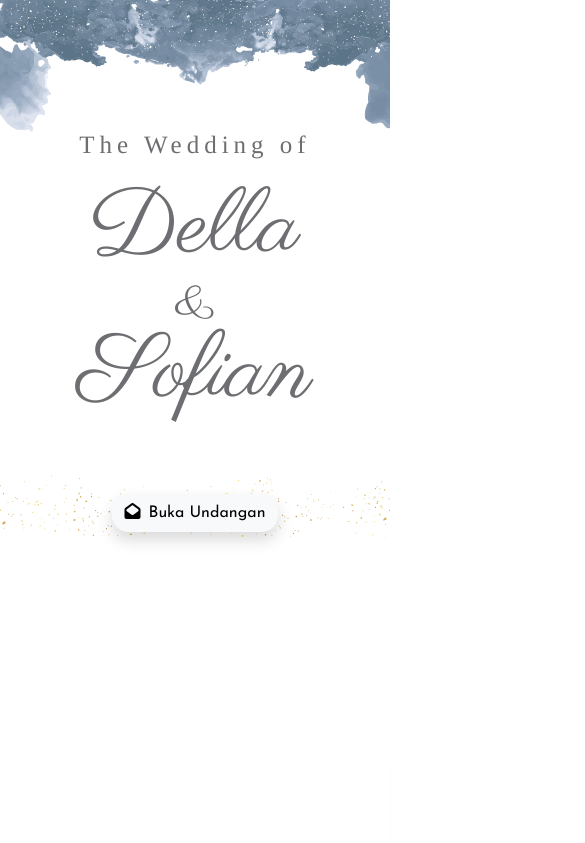
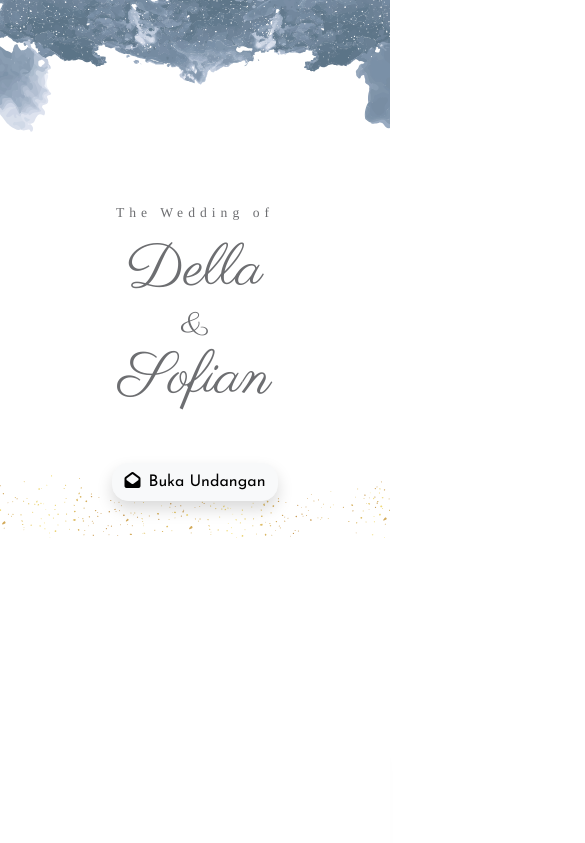
Before and after one commit to bondaxali/bondaxali.github.io, a plain HTML site: page index.html in a window 390 px wide. Shown: the top 843 px of the page, 585 px wide, since content can reach past the window. Drawn offline with nearby package versions, Linux system fonts and the light colour scheme.

Commit message:
update css viewport

```diff
--- a/css/app.css
+++ b/css/app.css
@@ -30,68 +30,34 @@ h1 {
     /* background-position: fixed; */
 }
 
-@media only screen and (max-width: 700px) {
-    .img {
-        background-size: 700px;
-    }
-}
-
-@media only screen and (max-width: 950px) {
-    .img {
-        background-image: url('../assets/images/600.svg');
-        background-repeat:no-repeat;
-        background-size: 100% auto;
-    }
-
-    .judul {
-        margin-top: -350px;
-        font-family: 'Tinos', cursive !important;
-        color: #6D6E71 !important;
-        letter-spacing: 5px;
-        font-size: 15vw;
-        line-height: 3;
-    }
-
-    .dan {
-        font-family: 'Parisienne', cursive !important;
-        color: #6D6E71 !important;
-        font-size: 45px;
-        line-height: 1;
-    }
-
-    .title {
-        font-family: 'Parisienne', cursive !important;
-        color: #6D6E71 !important;
-        font-size: 70px;
-        line-height: 0.7;
-    }
+.judul {
+    margin-top: 120px;
+    font-family: 'Tinos', cursive !important;
+    color: #6D6E71 !important;
+    letter-spacing: 5px;
+    /* font-size: 25px; */
+    font-size: 1.72vw;
+    line-height: 3;
 }
 
 .title {
     font-family: 'Parisienne', cursive !important;
     color: #6D6E71 !important;
-    font-size: 90px;
+    /* font-size: 90px; */
+    font-size: 6.4vw;
     line-height: 0.7;
 }
 
 .dan {
     font-family: 'Parisienne', cursive !important;
     color: #6D6E71 !important;
-    font-size: 50px;
+    /* font-size: 50px; */
+    font-size: 3.4vw;
     line-height: 1;
 }
 
-.judul {
-    /* margin-top: 120px; */
+.namatamu {
     font-family: 'Tinos', cursive !important;
-    color: #6D6E71 !important;
-    letter-spacing: 5px;
-    font-size: 25px;
-    line-height: 3;
-}
-
-.namatamu {
-    /* font-family: 'Tinos', cursive !important; */
     color: #6D6E71 !important;
 }
 
@@ -166,3 +132,34 @@ h1 {
         opacity: 0;
     }
 }
+
+@media only screen and (max-width: 950px) {
+    .img {
+        background-image: url('../assets/images/600.svg');
+        background-repeat:no-repeat;
+        background-size: 100% auto;
+    }
+
+    .judul {
+        margin-top: -150px;
+        font-family: 'Tinos', cursive !important;
+        color: #6D6E71 !important;
+        letter-spacing: 5px;
+        font-size: 3.5vw;
+        line-height: 3;
+    }
+
+    .title {
+        font-family: 'Parisienne', cursive !important;
+        color: #6D6E71 !important;
+        font-size: 15vw;
+        line-height: 0.7;
+    }
+
+    .dan {
+        font-family: 'Parisienne', cursive !important;
+        color: #6D6E71 !important;
+        font-size: 9vw;
+        line-height: 1;
+    }
+}
```
Also changed, not shown: index.html (+2 -2 lines).
